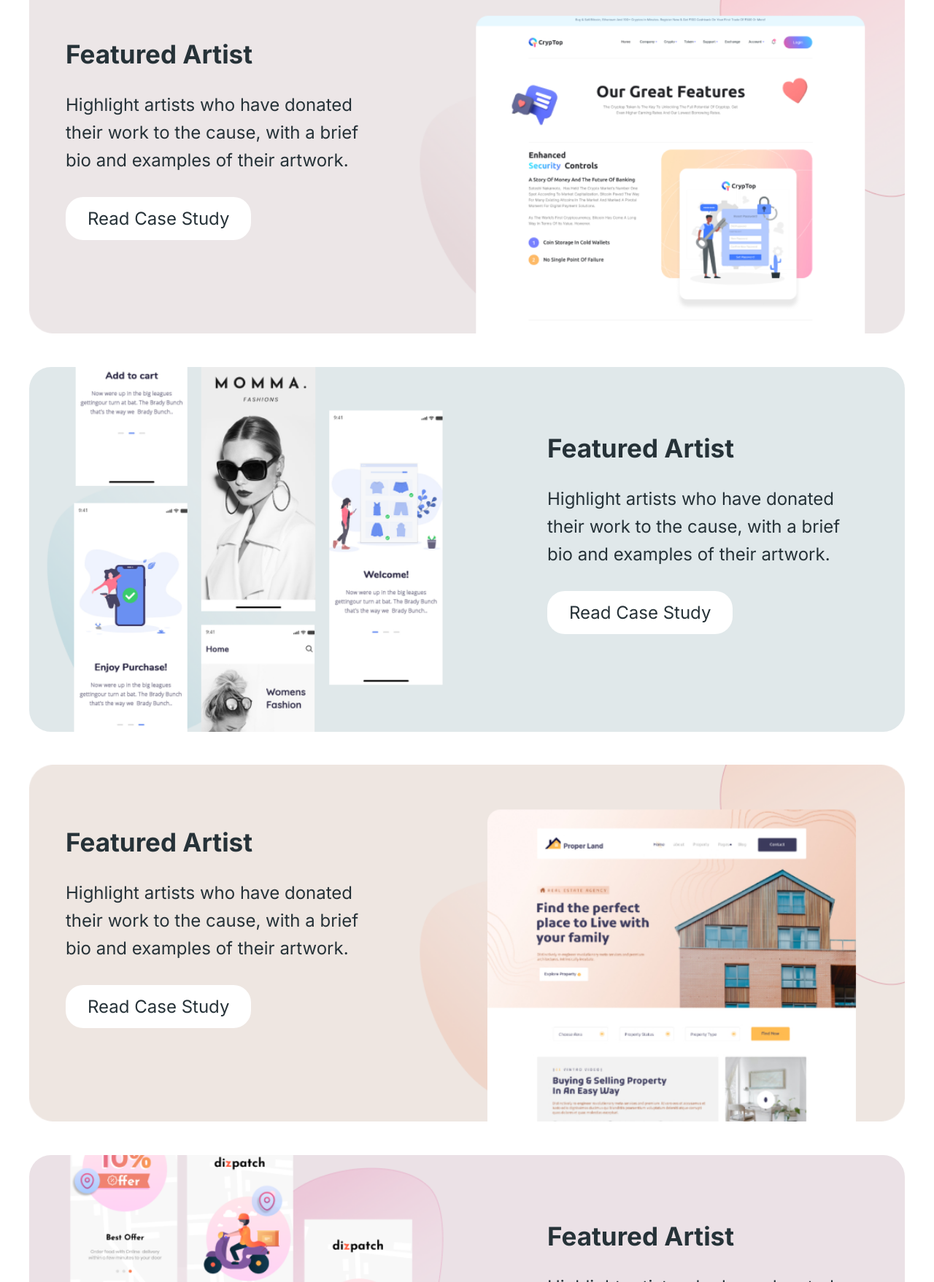
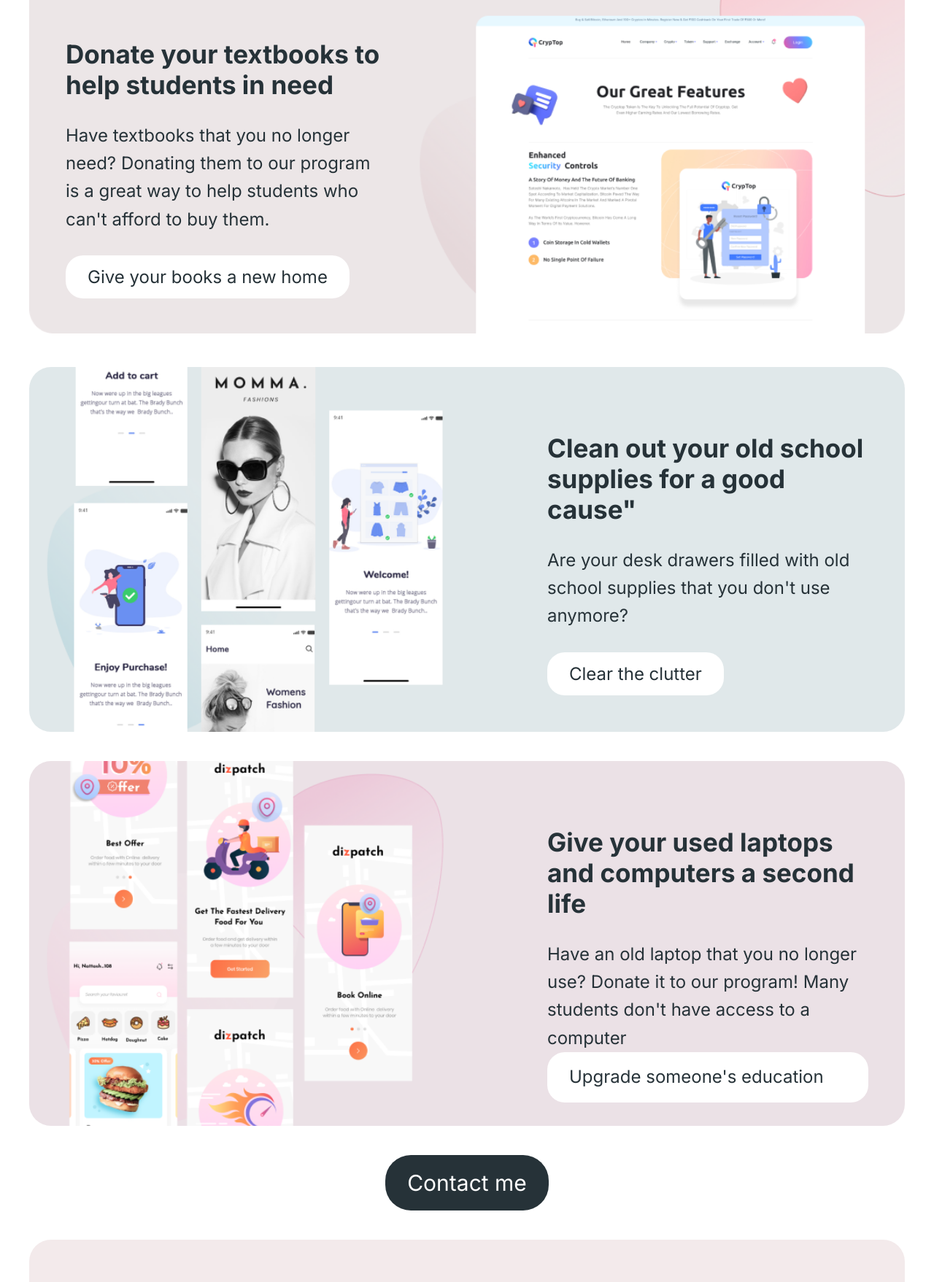
Before and after one commit to shivam907/google-solution-challenge, a plain HTML site: page index.html in a window 1280 px wide. Shown: the part 1043-2800 px from the top of the page at 73% size. Drawn offline with nearby package versions, Linux system fonts and the light colour scheme; a web font is replaced by a local one.

Commit message:
Changed the content

```diff
--- a/index.html
+++ b/index.html
@@ -29,7 +29,8 @@
         <ul>
           <li><a href="/login.html">Log In</a></li>
           <li><a href="/register.html">Register</a></li>
-          <li><a href="/leader.html">LeaderBoard</a></li>
+          <li><a href="/register.html">Center Login/Register</a></li>
+          <li><a href="/leader.html">Leaderboard</a></li>
           <li><a href="/service.html">Services</a></li>
           <!-- <li><a href="">Resume</a></li> -->
           <a class="btn" href="/donation.html"
@@ -66,16 +67,28 @@
       <div class="boxes">
         <div class="box">
           <div class="box-content">
-            <h1>Featured Artist</h1>
+            <h1>Donate your textbooks to help students in need</h1>
             <p>
-              Highlight artists who have donated their work to the cause, with a
-              brief bio and examples of their artwork.
+              Have textbooks that you no longer need? Donating them to our
+              program is a great way to help students who can't afford to buy
+              them.
             </p>
-            <a href="" class="btn">Read Case Study</a>
+            <a href="" class="btn">Give your books a new home</a>
           </div>
           <!-- <img src="./img/boximg.png" alt="" /> -->
         </div>
         <div class="box box2 bxc2">
+          <div class="box-content">
+            <h1>Clean out your old school supplies for a good cause"</h1>
+            <p>
+              Are your desk drawers filled with old school supplies that you
+              don't use anymore?
+            </p>
+            <a href="" class="btn">Clear the clutter </a>
+          </div>
+          <!-- <img src="./img/boximg.png" alt="" /> -->
+        </div>
+        <!-- <div class="box box3">
           <div class="box-content">
             <h1>Featured Artist</h1>
             <p>
@@ -84,28 +97,18 @@
             </p>
             <a href="" class="btn">Read Case Study</a>
           </div>
-          <!-- <img src="./img/boximg.png" alt="" /> -->
-        </div>
-        <div class="box box3">
-          <div class="box-content">
-            <h1>Featured Artist</h1>
-            <p>
-              Highlight artists who have donated their work to the cause, with a
-              brief bio and examples of their artwork.
-            </p>
-            <a href="" class="btn">Read Case Study</a>
-          </div>
-          <!-- <img src="./img/boximg.png" alt="" /> -->
-        </div>
+          <<img src="./img/boximg.png" alt="" /> --
+        </div> -->
         <div class="box box4 bxc2">
           <div class="box-content">
-            <h1>Featured Artist</h1>
+            <h1>Give your used laptops and computers a second life</h1>
             <p>
-              Highlight artists who have donated their work to the cause, with a
-              brief bio and examples of their artwork.
+              Have an old laptop that you no longer use? Donate it to our
+              program! Many students don't have access to a computer
+              <a href="" class="btn">Upgrade someone's education</a>
             </p>
-            <a href="" class="btn">Read Case Study</a>
           </div>
+
           <!-- <img src="./img/boximg.png" alt="" /> -->
         </div>
         <a href="/donation.html" class="btn2">Contact me</a>
```
Also changed, not shown: donation.html (+2 -1 lines), donationDisplay.html (+2 -1 lines), leader.html (+2 -1 lines), login.html (+2 -1 lines), register.html (+2 -1 lines), service.html (+8 -4 lines).
